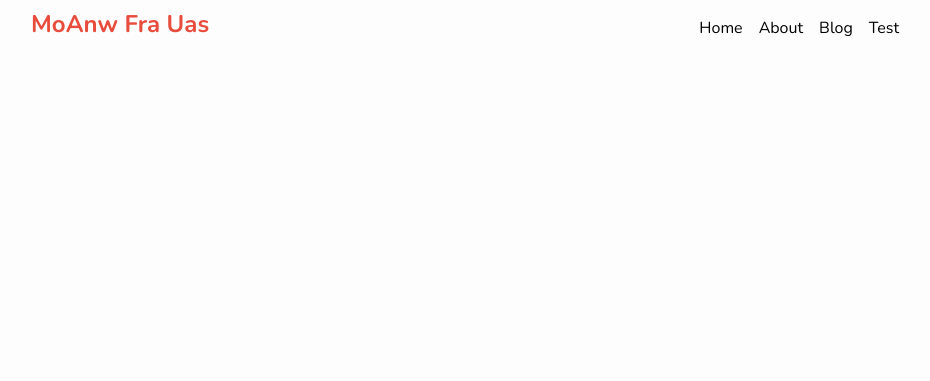
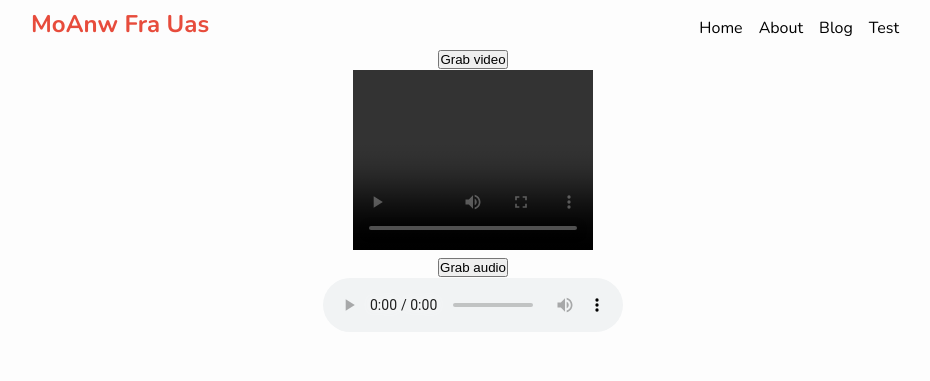
Before and after one commit to DanB1999/MoAnw_WS21-22, a plain HTML site: page index.html in a window 1280 px wide. Shown: the whole page, without its empty margins (167-1097 px from the left). Drawn offline with nearby package versions, Linux system fonts and the light colour scheme.

Commit message:
Camera and video

```diff
--- a/index.html
+++ b/index.html
@@ -32,7 +32,18 @@
           <li>Test</li>
         </ul>
       </nav>
+      <div class="columns">
+        <div class="column">
+          <p><button type="button" onclick="getStream('video')">Grab video</button></p>
 
+          <video controls autoplay style="height:180px; width: 240px;"></video>
+        </div>
+        <div class="column">
+          <p><button type="button" onclick="getStream('audio')">Grab audio</button></p>
+
+          <audio controls></audio>
+        </div>
+      </div>
       <div class="container"></div>
     </main>
     <script src="js/app.js"></script>
--- a/js/app.js
+++ b/js/app.js
@@ -53,8 +53,52 @@ const showCoffees = () => {
   container.innerHTML = output;
 };
 */
+function getUserMedia(constraints) {
+  // if Promise-based API is available, use it
+  if (navigator.mediaDevices) {
+    return navigator.mediaDevices.getUserMedia(constraints);
+  }
 
+  // otherwise try falling back to old, possibly prefixed API...
+  var legacyApi = navigator.getUserMedia || navigator.webkitGetUserMedia ||
+    navigator.mozGetUserMedia || navigator.msGetUserMedia;
 
+  if (legacyApi) {
+    // ...and promisify it
+    return new Promise(function (resolve, reject) {
+      legacyApi.bind(navigator)(constraints, resolve, reject);
+    });
+  }
+}
+
+function getStream (type) {
+  if (!navigator.mediaDevices && !navigator.getUserMedia && !navigator.webkitGetUserMedia &&
+    !navigator.mozGetUserMedia && !navigator.msGetUserMedia) {
+    alert('User Media API not supported.');
+    return;
+  }
+
+  var constraints = {};
+  constraints[type] = true;
+
+  getUserMedia(constraints)
+    .then(function (stream) {
+      var mediaControl = document.querySelector(type);
+
+      if ('srcObject' in mediaControl) {
+        mediaControl.srcObject = stream;
+      } else if (navigator.mozGetUserMedia) {
+        mediaControl.mozSrcObject = stream;
+      } else {
+        mediaControl.src = (window.URL || window.webkitURL).createObjectURL(stream);
+      }
+
+      mediaControl.play();
+    })
+    .catch(function (err) {
+      alert('Error: ' + err);
+    });
+}
 document.addEventListener("DOMContentLoaded", showCoffees);
 
 if ("serviceWorker" in navigator) {
```
